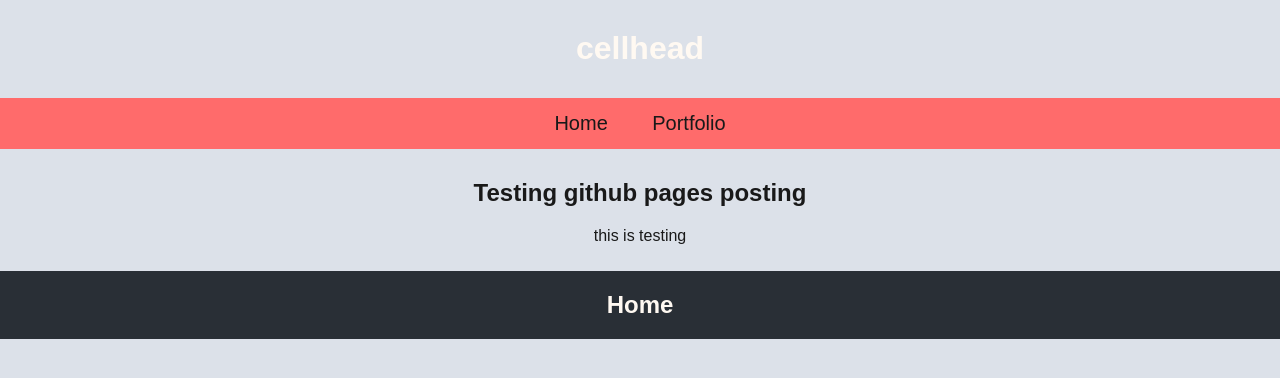
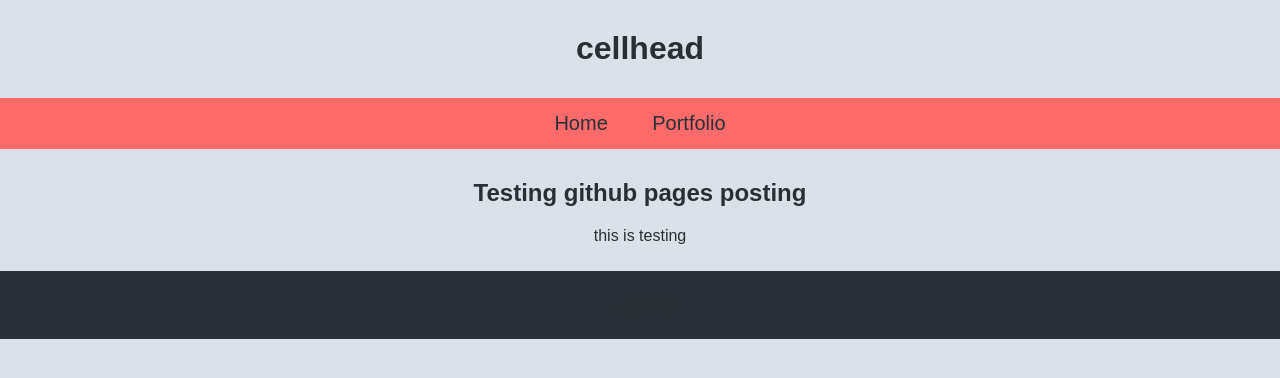
Before and after one commit to cellhead/cellhead.github.io, a Jekyll site: the page built from _posts/2025-05-11-Testing.md, in a window 1280 px wide. Shown: the top 378 px of the page. Built offline with Jekyll 4.4.1, drawn with Linux system fonts in a browser that asks for light colours.

Commit message:
more color testing

```diff
--- a/_includes/style.css
+++ b/_includes/style.css
@@ -17,8 +17,8 @@
   /* used vars */
   --background: var(--alice-blue);
   --foreground: ;
-  --text-on-dark: var(--cohost-cream);
-  --text-on-light: var(--cohost-darkgray);
+  --text-dark: var(--jet-black);
+  --text-light: var(--alice-blue);
   --focus: ;
   --accent: ;
   @import url('https://fonts.googleapis.com/css2?family=Atkinson+Hyperlegible:ital,wght@0,400;0,700;1,400;1,700&display=swap');
@@ -29,13 +29,13 @@
 }
 body{
     background-color: var(--background);
-    color: var(--text-on-light);
+    color: var(--text-dark);
     margin: 0;
 }
 .header {
     background-color: var(--alice-blue);
     text-align: center;
-    color: var(--text-on-dark);
+    color: var(--text-dark);
     padding: 1vmin;
   }
 .topnav{
@@ -47,14 +47,14 @@ body{
   }
 .topnav a{
     display: inline-block;
-    background-color: var(--grapefruit-pink);
+    background-color: inherit;
     text-decoration: none;
-    color: var(--text-on-light);
+    color: inherit;
     font-size: 20px;
     padding: 14px 20px;
   }
 .content{
-    color: var(--text-on-light);
+    color: var(--text-dark);
     text-align: center;
     padding: 10px;
   }
@@ -66,7 +66,7 @@ body{
 .footer a{
     display: inline-block;
     text-decoration: none;
-    color: var(--text-on-dark);
+    color: var(--text-dark);
   }
 Iframe{
     border: 0;
@@ -92,7 +92,7 @@ Iframe{
   Border: 0;
 }
 .itemcontainer{
-  color: var(--text-on-light);
+  color: var(--text-dark);
   border: 5px;
   border-color: var(--grapefruit-pink);
   padding-top: 2vmin;
```
